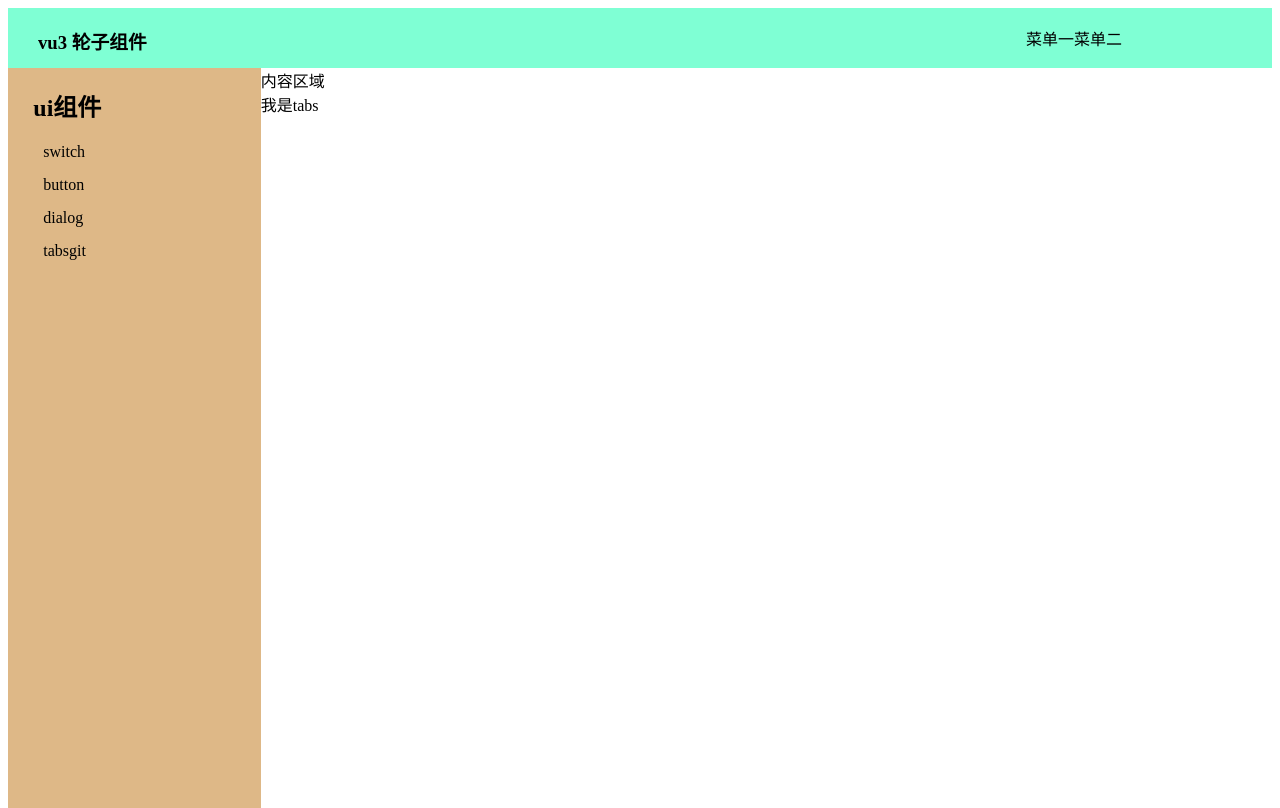
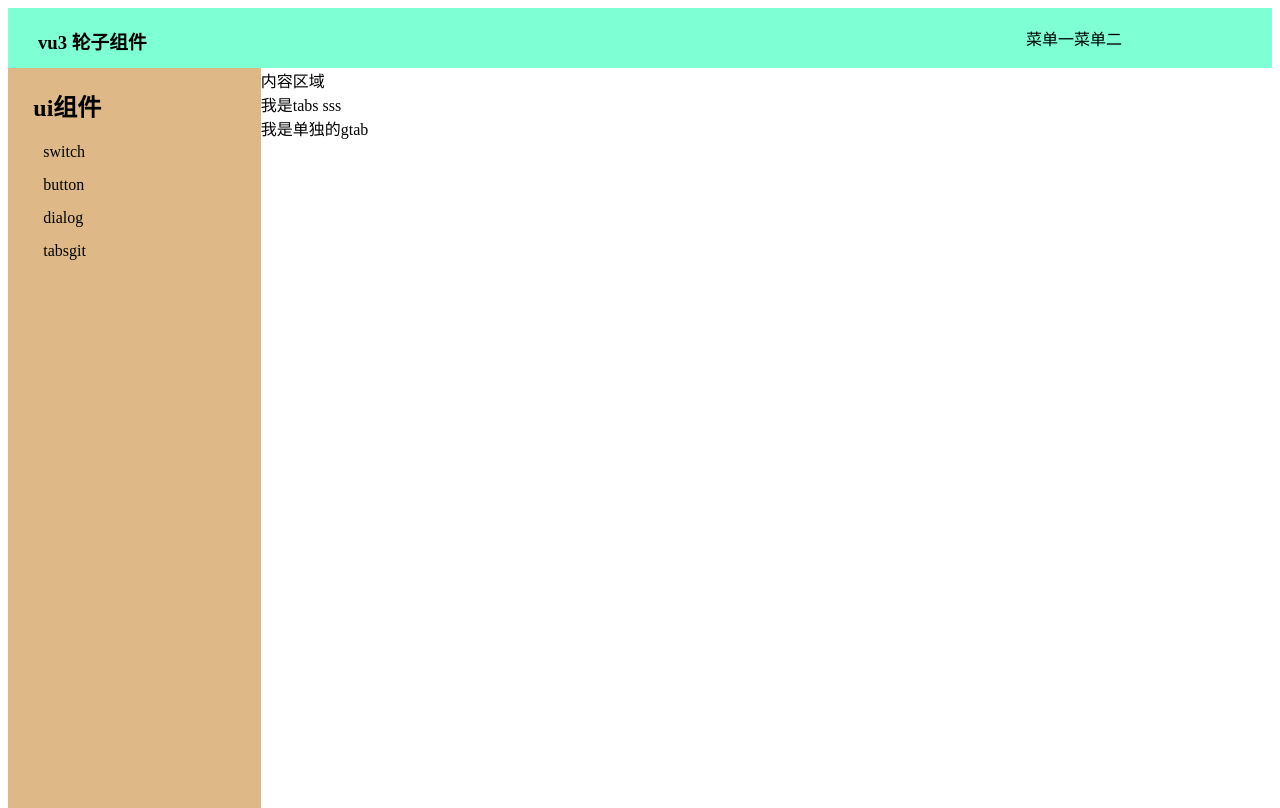
Before and after one commit to HW0001/Vue3-ui, a Vue app: page /tabs in a window 1280 px wide. Built offline with nearby package versions, Linux system fonts and the light colour scheme.

Commit message:
增加tabs demo出版

```diff
--- a/src/components/TabsDemo.vue
+++ b/src/components/TabsDemo.vue
@@ -1,10 +1,13 @@
 <template>
     <div>
-        我是tabs
+        <g-tabs />
     </div>
 </template>
 <script lang=ts>
+import GTabs from '../lib/GTabs.vue'
 export default {
-
+    components:{
+        GTabs
+    }
 }
 </script>
--- /dev/null
+++ b/src/lib/GTabs.vue
@@ -0,0 +1,17 @@
+<template>
+  <div>我是tabs sss
+  <component :is="gtb"></component>
+  </div>
+</template>
+<script lang="ts">
+import GTab from "./Gtab.vue";
+export default {
+  components: {
+    GTab,
+  },
+  setup(){
+      const gtb = GTab
+      return {gtb}
+  }
+};
+</script>
--- /dev/null
+++ b/src/lib/Gtab.vue
@@ -0,0 +1,5 @@
+<template>
+    <div>
+        我是单独的gtab
+    </div>
+</template>
```
